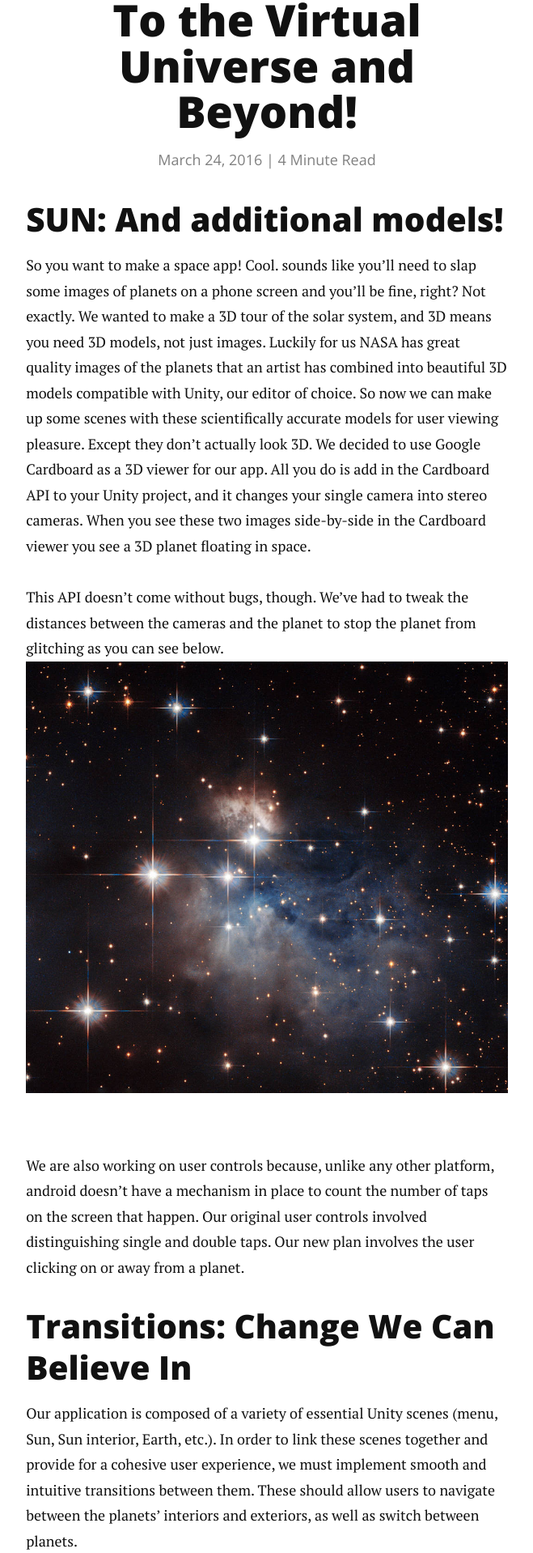
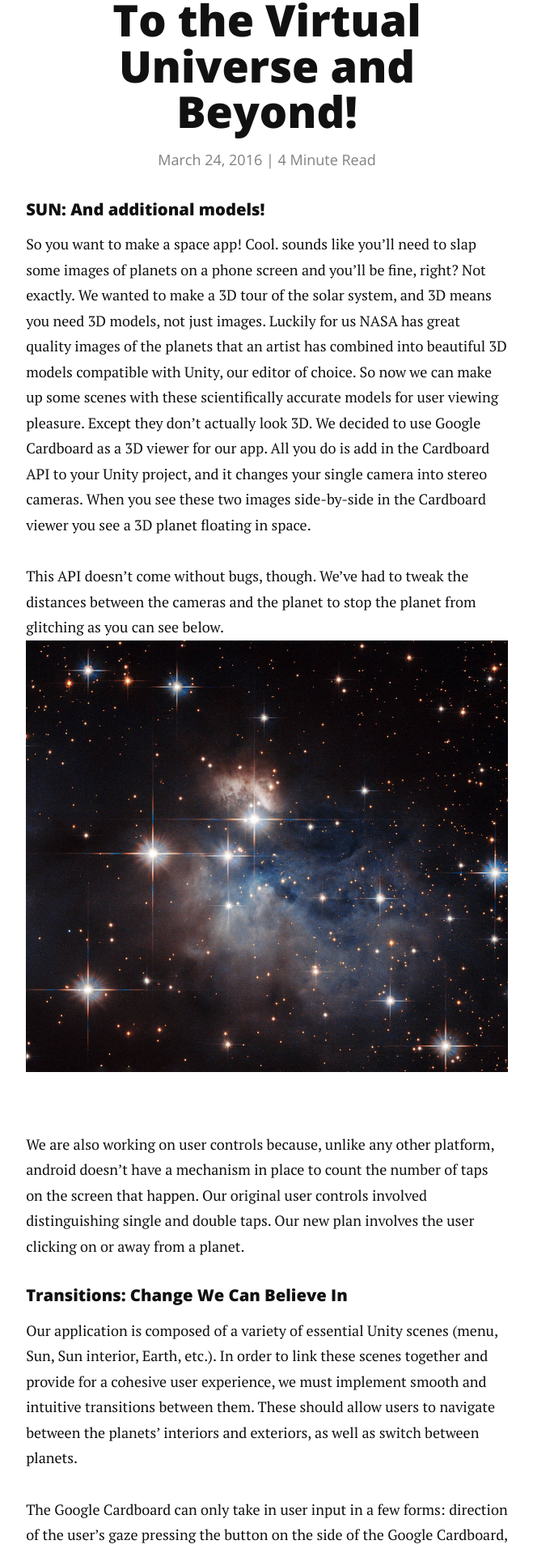
Before and after one commit to nicolem/VRUniverse, a Jekyll site: the page built from _posts/2016-3-24-to-the-virtual-universe-and-beyond.markdown, in a window 1280 px wide. Shown: the part 306-2224 px from the top of the page at 81% size, without its empty margins (310-969 px from the left). Built offline with Jekyll 4.4.1, drawn with Linux system fonts in a browser that asks for light colours; nearby versions of some CDN libraries.

```diff
--- a/_posts/2016-3-24-to-the-virtual-universe-and-beyond.markdown
+++ b/_posts/2016-3-24-to-the-virtual-universe-and-beyond.markdown
@@ -4,7 +4,7 @@ title:  "To the Virtual Universe and Beyond!"
 date:   2016-3-24
 ---
 
-<h2>SUN: And additional models!</h2>
+<h4>SUN: And additional models!</h4>
 
 So you want to make a space app! Cool. sounds like you’ll need to slap some images of planets on a phone screen and you’ll be fine, right? Not exactly.  We wanted to make a 3D tour of the solar system, and 3D means you need 3D models, not just images.  Luckily for us NASA has great quality images of the planets that an artist has combined into beautiful 3D models compatible with Unity, our editor of choice.  So now we can make up some scenes with these scientifically accurate models for user viewing pleasure.  Except they don’t actually look 3D.  We decided to use Google Cardboard as a 3D viewer for our app.  All you do is add in the Cardboard API to your Unity project, and it changes your single camera into stereo cameras.  When you see these two images side-by-side in the Cardboard viewer you see a 3D planet floating in space.
 
@@ -13,7 +13,7 @@ This API doesn’t come without bugs, though.  We’ve had to tweak the distance
 
 We are also working on user controls because, unlike any other platform, android doesn’t have a mechanism in place to count the number of taps on the screen that happen. Our original user controls involved distinguishing single and double taps.  Our new plan involves the user clicking on or away from a planet.
 
-<h2>Transitions: Change We Can Believe In</h2>
+<h4>Transitions: Change We Can Believe In</h4>
 
 Our application is composed of a variety of essential Unity scenes (menu, Sun, Sun interior, Earth, etc.). In order to link these scenes together and provide for a cohesive user experience, we must implement smooth and intuitive transitions between them. These should allow users to navigate between the planets’ interiors and exteriors, as well as switch between planets.
 
@@ -21,11 +21,11 @@ The Google Cardboard can only take in user input in a few forms: direction of th
 
 Our app has been emitting a bright white flash on certain Android devices when we developed a simple script to transition between scenes. Because smoothness of transitions is a large concern, we want to eliminate this. This can be done by fading into and out of each scene rather than displaying as soon as the scene can be rendered. Thus far we have been experimenting with a Unity component which blocks the user’s vision, persists between scenes, and transitions between opaque and transparent over a given timescale. We will need to experiment with parameters for this component in order to ensure that the bright flash is eliminated.
 
-<h2>Menu: I can show you the world.. And more!</h2>
+<h4>Menu: I can show you the world.. And more!</h4>
 
 The menu features a point and press design that makes it easy for users to navigate between planets. Right now we have a basic menu with rectangular buttons that will take you to your desired planet. Pressing the button on the cardboard viewer again will zoom you into the planet or star, and a final press will take you back to the menu. Our future plans for the menu is to make the buttons look like planets. We would also like to make the overall layout more fun to look at for users while still maintaining intuitive actions. We want to add new features such as settings button to allow users to adjust sounds, toggle 3D mode, and whether they would like to see popups and other features.
 
 
-<h2>Zooming: Molecules are FUN! </h2>
+<h4>Zooming: Molecules are FUN! </h4>
 
 Realistically portraying molecules is difficult to do because of the multitude of forces that affect their movements and positions. A separate scene was used to portray the interiors of the sun and earth, and was linked to the main sun and earth scenes to allow access to the interior views. The particle system component in Unity allows a group of identical particles to be mass created and distributed which takes care of some of the difficulty in creating a complex system of molecules. The intricate interactions between the molecules in the sun can be approximated using particle systems with some amount of intrinsic velocity and maximum particle numbers. Currently the interior of the sun shows the center of the sun, both hydrogen (white) and helium (pink) both in gaseous form. A stretch goal at this point would be to illustrate the fusion of hydrogen into helium. The interior of the earth also needs to be added, as well as those of the additional planets. Additionally, scenes will be added that show the layers of each planet, and if time remains, the planet at the particle level.
```
